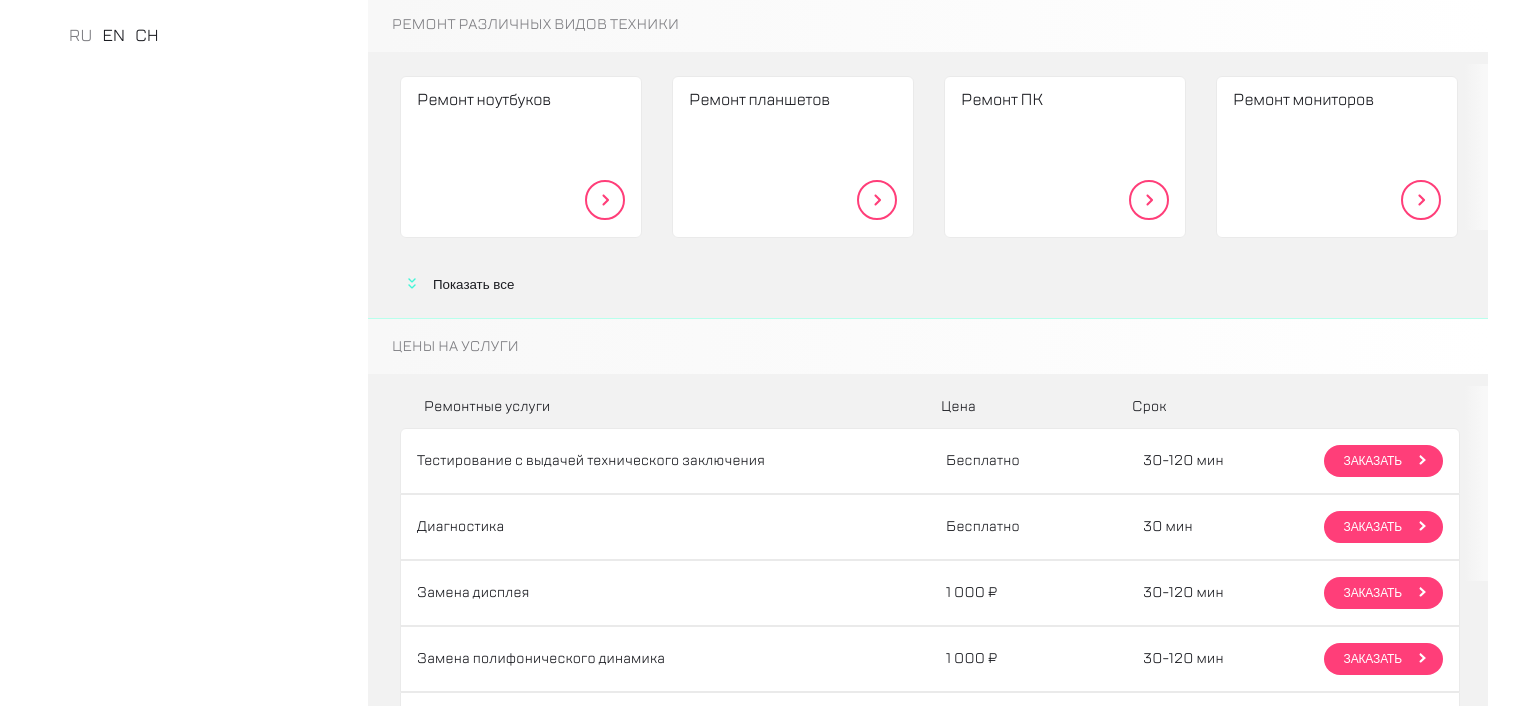
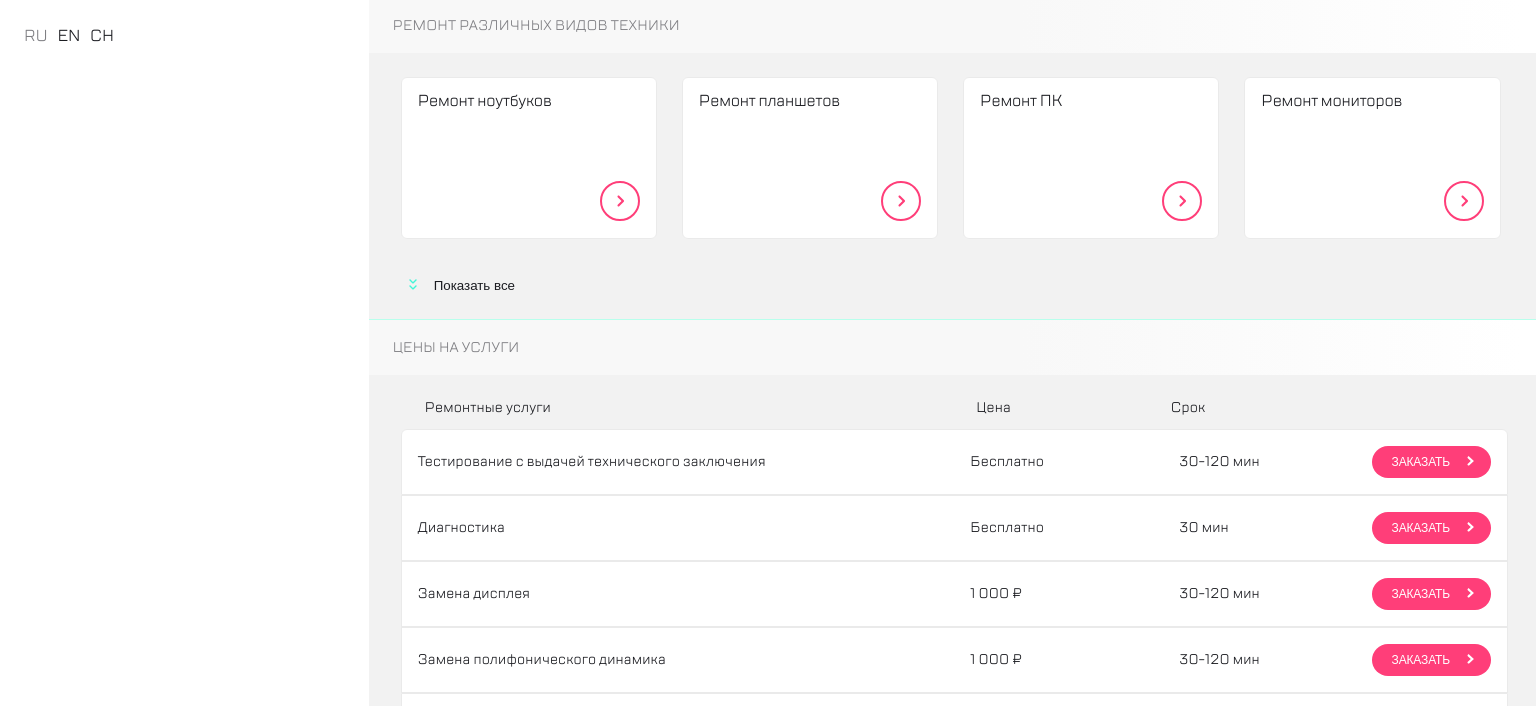
Before and after one commit to kamkirina/cps_project, a website built with webpack: page src/index.html in a window 1536 px wide. Shown: the part 949-1655 px from the top of the page. Built offline with nearby package versions, Linux system fonts and the light colour scheme; files whose address does not match are found by name.

Commit message:
last changes

```diff
--- a/src/scss/burger.scss
+++ b/src/scss/burger.scss
@@ -174,8 +174,9 @@
 
 @media (min-width: 1366px) {
   .burger__container {
-    position: relative;
-    left: -626px;
+    position: absolute;
+    left: 0;
+    top: 0;
     transform: none;
     box-shadow: none;
   }
@@ -190,9 +191,3 @@
 }
 
 ///////////////////////////////////////////////////////////
-
-@media (min-width: 1440px) {
-  .burger__container {
-    left: -718px;
-  }
-}
--- a/src/scss/description.scss
+++ b/src/scss/description.scss
@@ -169,11 +169,8 @@
 /* ////////////////////////////////////////////////////////////////// */
 
 @media (min-width: 1440px) {
-  .container {
-    width: 1120px;
-  }
   .description__image {
-    width: 550px;
+    width: 60%;
   }
 
   .description__title {
@@ -213,3 +210,9 @@
     margin-top: 14px;
   }
 }
+
+@media (min-width: 1700px) {
+  .description__image {
+    width: 100%;
+  }
+}
--- a/src/scss/header.scss
+++ b/src/scss/header.scss
@@ -77,9 +77,6 @@
 /* //////////////////////////////////////////////////////////////////////*/
 
 @media (min-width: 768px) {
-  .container {
-    min-width: 768px;
-  }
   .header {
     padding: 0 24px;
   }
@@ -118,15 +115,13 @@
 /* ////////////////////////////////////////////////////////////////// */
 
 @media (min-width: 1024px) {
-  .container {
-    width: 1024px;
-  }
 }
 
 /* ////////////////////////////////////////////////////////////////// */
 
 @media (min-width: 1366px) {
   .container {
+    width: 76%;
     margin-right: 0;
   }
   .header {
@@ -169,7 +164,4 @@
 /* ////////////////////////////////////////////////////////////////// */
 
 @media (min-width: 1440px) {
-  .container {
-    width: 1120px;
-  }
 }
--- a/src/scss/price.scss
+++ b/src/scss/price.scss
@@ -77,7 +77,7 @@
   .slider__item--price {
     display: grid;
     grid-template-columns: 50% 1fr 1fr 135px;
-    width: 720px;
+    width: 100%;
     flex-direction: row;
     justify-content: space-between;
     align-items: center;
@@ -105,7 +105,7 @@
 
   .price__title {
     display: grid;
-    grid-template-columns: 50% 1fr 1fr 135px;
+    grid-template-columns: 51% 17% 100px;
     padding-left: 24px;
     padding-bottom: 12px;
   }
@@ -126,15 +126,8 @@
 ////////////////////////////////////////////////
 
 @media (min-width: 1024px) {
-  .slider__item--price {
-    width: 976px;
+  .price__title {
+    display: grid;
+    grid-template-columns: 51% 18% 100px;
   }
 }
-
-////////////////////////////////////////////////
-
-@media (min-width: 1440px) {
-  .slider__item--price {
-    width: 1058px;
-  }
-}
--- a/src/scss/slider.scss
+++ b/src/scss/slider.scss
@@ -82,16 +82,18 @@
   .slider__title {
     height: 56px;
     padding: 0 24px;
-    background: linear-gradient(90deg, #f8f8f8 1.39%, #ffffff 100%);
+    background: linear-gradient(90deg, #f8f8f8 56%, #ffffff 98.61%);
   }
   .slider__swiper {
-    padding: 24px 0 0 24px;
+    padding: 24px 24px 0 24px;
   }
-
+  .slider__swiper::after {
+    display: none;
+  }
   .slider__wrapper {
     display: flex;
     flex-wrap: wrap;
-    gap: 24px;
+    gap: 23px;
     margin-bottom: 80px;
   }
   .slider__item {
@@ -145,6 +147,17 @@
 
 /*///////////////////////////////////////////////////////// */
 
+@media (min-width: 1024px) {
+  .slider__wrapper {
+    gap: 34px;
+  }
+  .slider__item {
+    width: 22%;
+  }
+}
+
+/*///////////////////////////////////////////////////////// */
+
 @media (min-width: 1440px) {
   .sliider__title {
     padding: 0 32px;
@@ -156,11 +169,11 @@
   }
 
   .slider__wrapper {
-    column-gap: 30px;
+    gap: 25px;
   }
 
   .slider__item {
-    width: 240px;
+    width: 23%;
   }
 
   .slider__show {
--- a/src/scss/style.scss
+++ b/src/scss/style.scss
@@ -36,21 +36,3 @@ body {
 .modal-blur {
   filter: blur(300px);
 }
-
-//////////////////////////
-
-@media (min-width: 1366px) {
-  .wrapper {
-    width: 1344px;
-    margin: 0 auto;
-  }
-}
-
-//////////////////////////
-
-@media (min-width: 1440px) {
-  .wrapper {
-    width: 1440px;
-    margin: 0 auto;
-  }
-}
```
